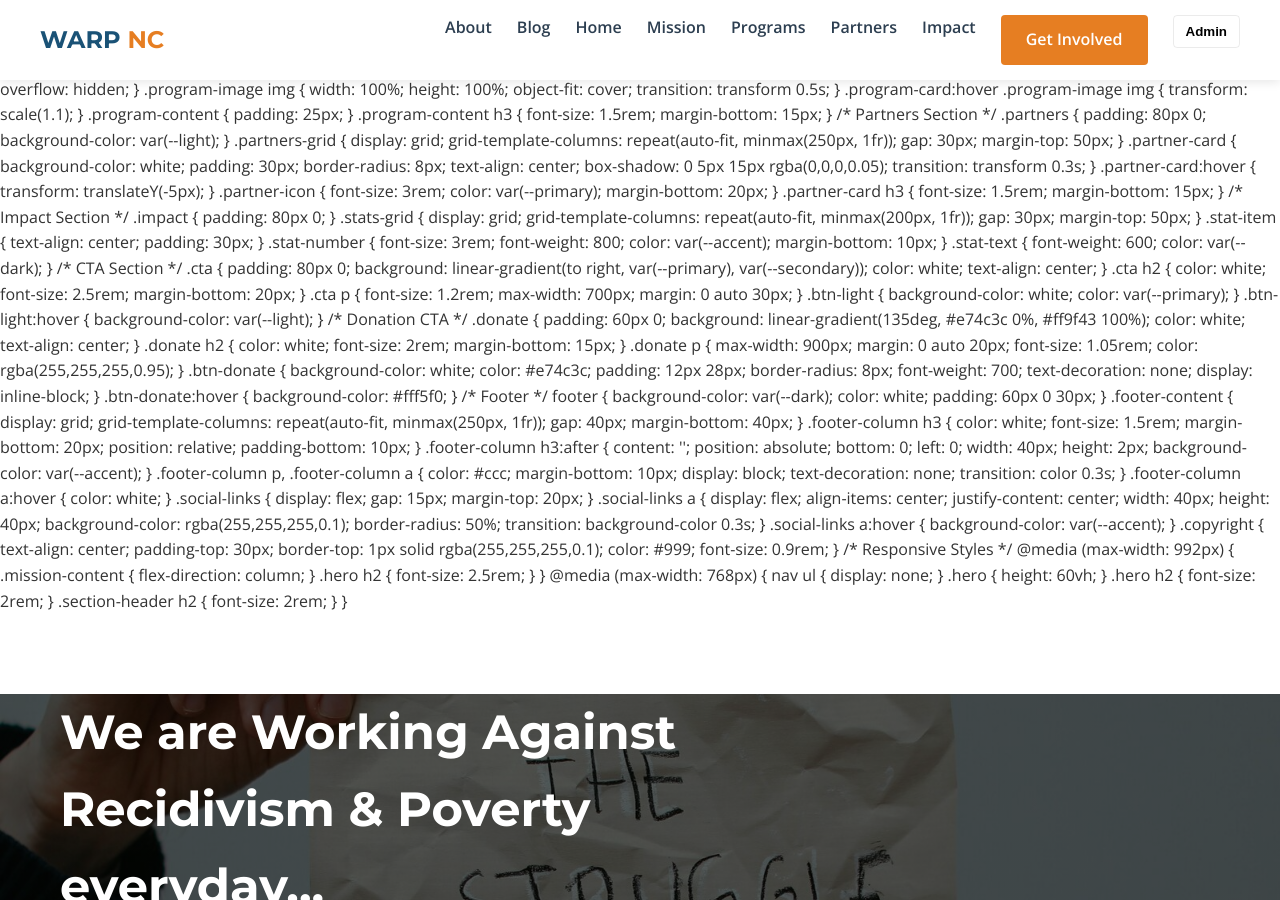
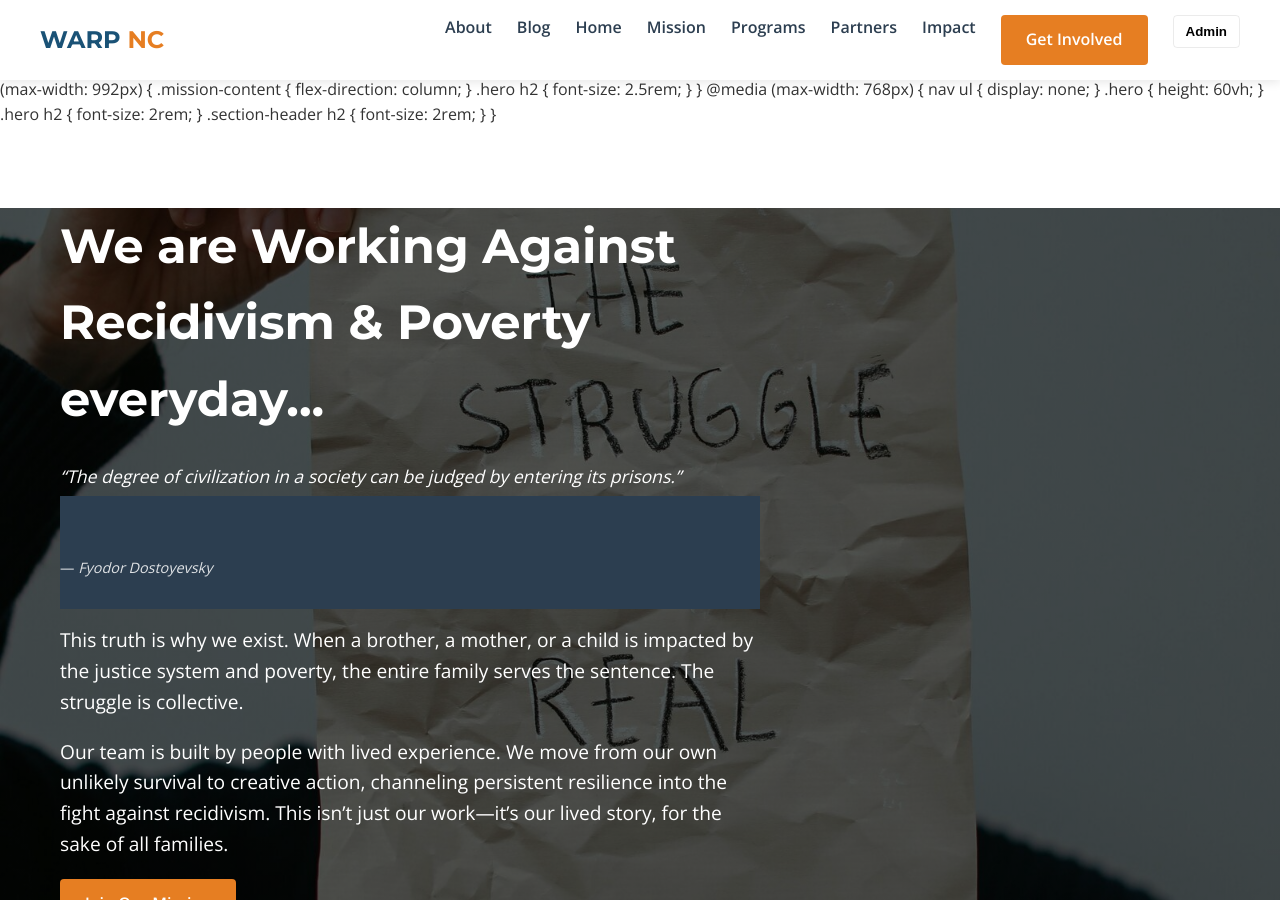
Before and after one commit to carlohutto/warp.github.io, a Jekyll site: the page index.html, which Jekyll copies as it is, in a window 1280 px wide and 900 px high. Built offline with Jekyll 4.4.1, drawn with Linux system fonts in a browser that asks for light colours; a script that is not in the unit is left out.

Commit message:
Fix: remove stray inline CSS and use absolute stylesheet path

```diff
--- a/index.html
+++ b/index.html
@@ -14,231 +14,7 @@
     <link rel="stylesheet" href="https://cdnjs.cloudflare.com/ajax/libs/font-awesome/6.4.0/css/all.min.css">
     <!-- Favicon (SVG) stored in assets/images/ -->
     <link rel="icon" href="assets/images/about.svg" type="image/svg+xml">
-    <link rel="stylesheet" href="assets/css/site.css">
-
-        .section-header h2:after {
-            content: '';
-            position: absolute;
-            bottom: 0;
-            left: 50%;
-            transform: translateX(-50%);
-            width: 80px;
-            height: 3px;
-            background-color: var(--accent);
-        }
-
-        .program-cards {
-            display: grid;
-            grid-template-columns: repeat(auto-fit, minmax(300px, 1fr));
-            gap: 30px;
-        }
-
-        .program-card {
-            background-color: white;
-            border-radius: 8px;
-            overflow: hidden;
-            box-shadow: 0 5px 15px rgba(0,0,0,0.1);
-            transition: transform 0.3s;
-        }
-
-        .program-card:hover {
-            transform: translateY(-10px);
-        }
-
-        .program-image {
-            height: 200px;
-            overflow: hidden;
-        }
-
-        .program-image img {
-            width: 100%;
-            height: 100%;
-            object-fit: cover;
-            transition: transform 0.5s;
-        }
-
-        .program-card:hover .program-image img {
-            transform: scale(1.1);
-        }
-
-        .program-content {
-            padding: 25px;
-        }
-
-        .program-content h3 {
-            font-size: 1.5rem;
-            margin-bottom: 15px;
-        }
-
-        /* Partners Section */
-        .partners {
-            padding: 80px 0;
-            background-color: var(--light);
-        }
-
-        .partners-grid {
-            display: grid;
-            grid-template-columns: repeat(auto-fit, minmax(250px, 1fr));
-            gap: 30px;
-            margin-top: 50px;
-        }
-
-        .partner-card {
-            background-color: white;
-            padding: 30px;
-            border-radius: 8px;
-            text-align: center;
-            box-shadow: 0 5px 15px rgba(0,0,0,0.05);
-            transition: transform 0.3s;
-        }
-
-        .partner-card:hover {
-            transform: translateY(-5px);
-        }
-
-        .partner-icon {
-            font-size: 3rem;
-            color: var(--primary);
-            margin-bottom: 20px;
-        }
-
-        .partner-card h3 {
-            font-size: 1.5rem;
-            margin-bottom: 15px;
-        }
-
-        /* Impact Section */
-        .impact {
-            padding: 80px 0;
-        }
-
-        .stats-grid {
-            display: grid;
-            grid-template-columns: repeat(auto-fit, minmax(200px, 1fr));
-            gap: 30px;
-            margin-top: 50px;
-        }
-
-        .stat-item {
-            text-align: center;
-            padding: 30px;
-        }
-
-        .stat-number {
-            font-size: 3rem;
-            font-weight: 800;
-            color: var(--accent);
-            margin-bottom: 10px;
-        }
-
-        .stat-text {
-            font-weight: 600;
-            color: var(--dark);
-        }
-
-        /* CTA Section */
-        .cta {
-            padding: 80px 0;
-            background: linear-gradient(to right, var(--primary), var(--secondary));
-            color: white;
-            text-align: center;
-        }
-
-        .cta h2 {
-            color: white;
-            font-size: 2.5rem;
-            margin-bottom: 20px;
-        }
-
-        .cta p {
-            font-size: 1.2rem;
-            max-width: 700px;
-            margin: 0 auto 30px;
-        }
-
-        .btn-light {
-            background-color: white;
-            color: var(--primary);
-        }
-
-        .btn-light:hover {
-            background-color: var(--light);
-        }
-
-        /* Donation CTA */
-        .donate {
-            padding: 60px 0;
-            background: linear-gradient(135deg, #e74c3c 0%, #ff9f43 100%);
-            color: white;
-            text-align: center;
-        }
-
-        .donate h2 {
-            color: white;
-            font-size: 2rem;
-            margin-bottom: 15px;
-        }
-
-        .donate p {
-            max-width: 900px;
-            margin: 0 auto 20px;
-            font-size: 1.05rem;
-            color: rgba(255,255,255,0.95);
-        }
-
-        .btn-donate {
-            background-color: white;
-            color: #e74c3c;
-            padding: 12px 28px;
-            border-radius: 8px;
-            font-weight: 700;
-            text-decoration: none;
-            display: inline-block;
-        }
-
-        .btn-donate:hover {
-            background-color: #fff5f0;
-        }
-
-        /* Footer */
-        footer {
-            background-color: var(--dark);
-            color: white;
-            padding: 60px 0 30px;
-        }
-
-        .footer-content {
-            display: grid;
-            grid-template-columns: repeat(auto-fit, minmax(250px, 1fr));
-            gap: 40px;
-            margin-bottom: 40px;
-        }
-
-        .footer-column h3 {
-            color: white;
-            font-size: 1.5rem;
-            margin-bottom: 20px;
-            position: relative;
-            padding-bottom: 10px;
-        }
-
-        .footer-column h3:after {
-            content: '';
-            position: absolute;
-            bottom: 0;
-            left: 0;
-            width: 40px;
-            height: 2px;
-            background-color: var(--accent);
-        }
-
-        .footer-column p, .footer-column a {
-            color: #ccc;
-            margin-bottom: 10px;
-            display: block;
-            text-decoration: none;
-            transition: color 0.3s;
-        }
+    <link rel="stylesheet" href="/assets/css/site.css">
 
         .footer-column a:hover {
             color: white;
```
